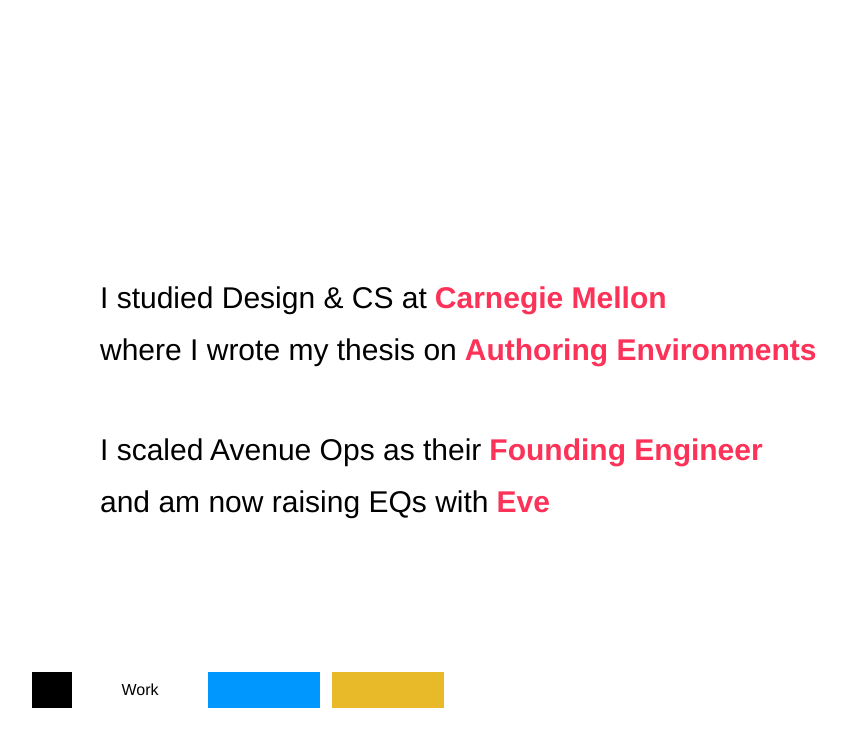
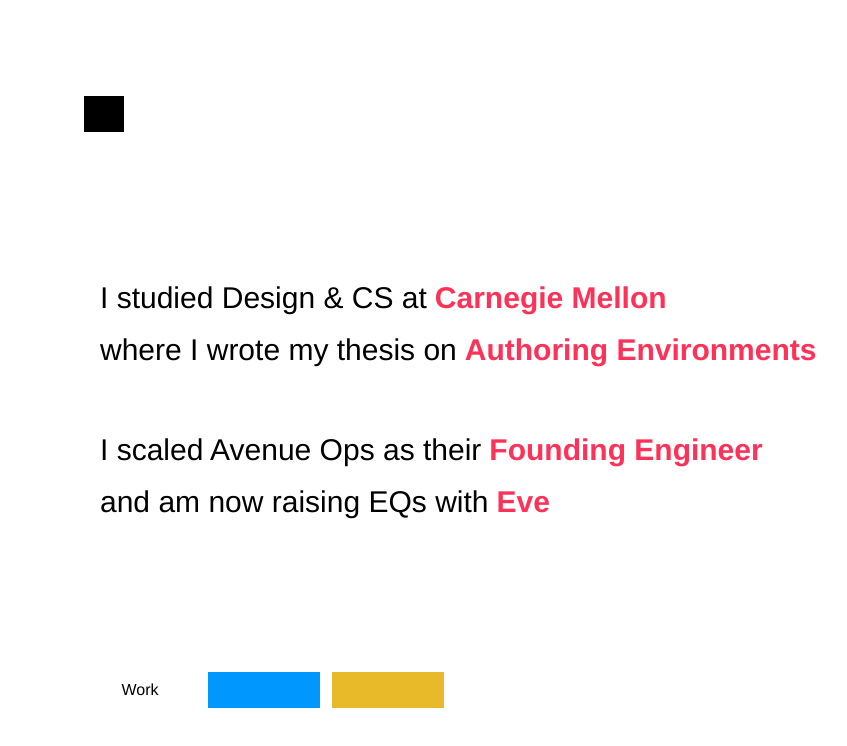
Before and after one commit to maayanalbert/malbert.space, a Next.js app: page / in a window 1280 px wide. Both pictures are taken after a click on the element "Work". Shown: the top 746 px of the page, without its empty margins (28-875 px from the left). Built offline with nearby package versions, Linux system fonts and the light colour scheme.

Commit message:
Added backbutton to top corner

```diff
--- /dev/null
+++ b/src/components/BackSelectable.tsx
@@ -0,0 +1,29 @@
+import { useSpacesContext } from "@/SpaceContext"
+import { ArrowLeftIcon } from "@heroicons/react/24/solid"
+
+export function BackSelectable() {
+  const { curSpace, setCurSpace } = useSpacesContext()
+
+  const onPress = () => {
+    setCurSpace()
+  }
+
+  return (
+    <div className="absolute top-0 sm:p-28 sm:pt-24 p-8">
+      <div
+        className={`flex justify-start items-start sm:py-1.5 py-1 cursor-pointer relative
+      sm:w-10 w-10 text-sm sm:text-base group`}
+        onClick={onPress}
+      >
+        <p
+          className={`top-0 absolute h-full ${curSpace ? "w-full" : "w-0"}
+           transition-all ease-out group-hover:w-0`}
+          style={{ backgroundColor: "black" }}
+        />
+        <div className="flex h-full w-full justify-center items-center">
+          <ArrowLeftIcon className="h-6 w-6" />
+        </div>
+      </div>
+    </div>
+  )
+}
--- a/src/components/MainPage.tsx
+++ b/src/components/MainPage.tsx
@@ -4,6 +4,7 @@
 import SpacesButtons from "./SpacesButtons"
 import Section, { Item, Row } from "./Section"
 import { ReactNode, useEffect, useState } from "react"
+import { BackSelectable } from "./BackSelectable"
 
 /**
  * The main page where all of the content is
@@ -85,6 +86,7 @@
         <SectionOpacityWrapper visible={curSpace === "LOCATION"}>
           <Section rows={locationContent} space={"LOCATION"} />
         </SectionOpacityWrapper>
+        <BackSelectable />
       </OpacityWrapper>
       <SpacesButtons />
     </div>
--- a/src/components/SpacesButtons.tsx
+++ b/src/components/SpacesButtons.tsx
@@ -14,46 +14,9 @@
   return (
     <div className="absolute w-full flex justify-start items-start sm:p-28 sm:pb-32 p-8 h-[20%] bottom-0">
       <div className="flex flex-row items-center justify-between sm:gap-3 gap-3 relative">
-        {curSpace && (
-          <div
-            className="absolute right-full"
-            style={{
-              right: isMobile ? undefined : "calc(100% + .75rem)",
-              left: isMobile ? "0" : undefined,
-              top: isMobile ? "calc(100% + .75rem)" : undefined,
-            }}
-          >
-            <BackSelectable />
-          </div>
-        )}
         <SpaceSelectable space="WORK" />
         <SpaceSelectable space="CONTACT" />
         <SpaceSelectable space="LOCATION" />
-      </div>
-    </div>
-  )
-}
-
-function BackSelectable() {
-  const { curSpace, setCurSpace } = useSpacesContext()
-
-  const onPress = () => {
-    setCurSpace()
-  }
-
-  return (
-    <div
-      className={`flex justify-start items-start sm:py-1.5 py-1 cursor-pointer relative
-      sm:w-10 w-10 text-sm sm:text-base group`}
-      onClick={onPress}
-    >
-      <p
-        className={`top-0 absolute h-full ${curSpace ? "w-full" : "w-0"}
-           transition-all ease-out group-hover:w-0`}
-        style={{ backgroundColor: "black" }}
-      />
-      <div className="flex h-full w-full justify-center items-center">
-        <ArrowLeftIcon className="h-6 w-6" />
       </div>
     </div>
   )
```
